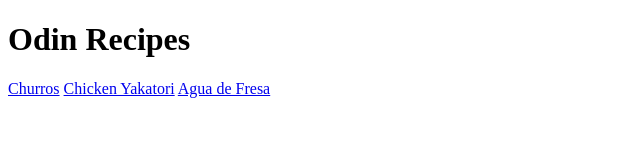
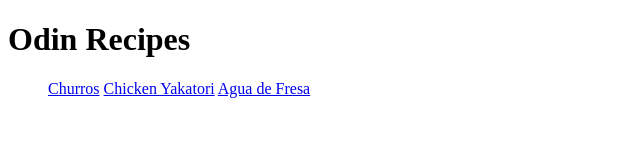
Before and after one commit to sierragwendo/odin_recipes, a plain HTML site: page index.html in a window 1280 px wide. Shown: the whole page, without its empty margins (0-640 px from the left). Drawn offline with Linux system fonts and the light colour scheme.

Commit message:
Updated README.md & index.html

```diff
--- a/index.html
+++ b/index.html
@@ -8,8 +8,9 @@
 </head>
 <body>
     <h1>Odin Recipes</h1>
-    <a href="file:///home/odinproject/repos/odin_recipes/churros.html">Churros</a>
+    <ul><a href="file:///home/odinproject/repos/odin_recipes/churros.html">Churros</a>
     <a href="file:///home/odinproject/repos/odin_recipes/chickenyak.html">Chicken Yakatori</a>
     <a href="file:///home/odinproject/repos/odin_recipes/aguafresa.html">Agua de Fresa</a>
+    </ul>
 </body>
 </html>
```
Also changed, not shown: 1 other file.
